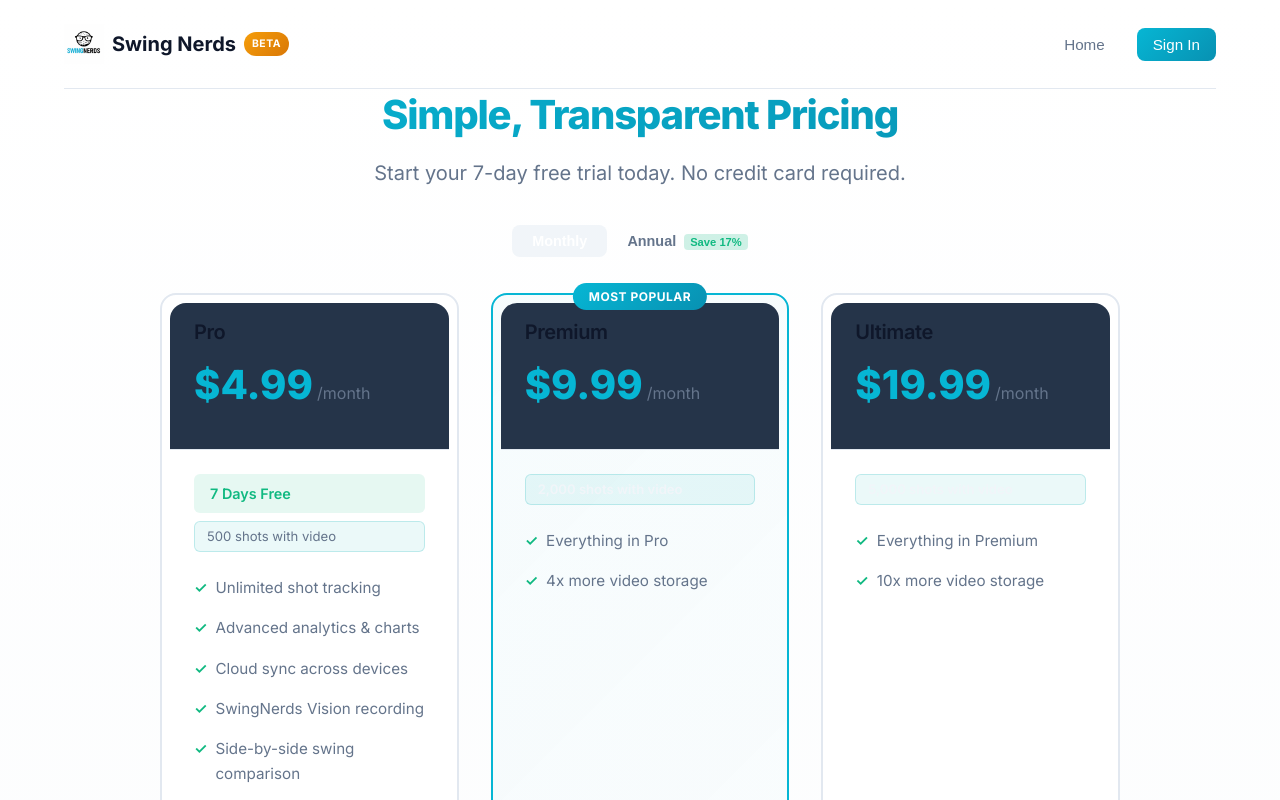
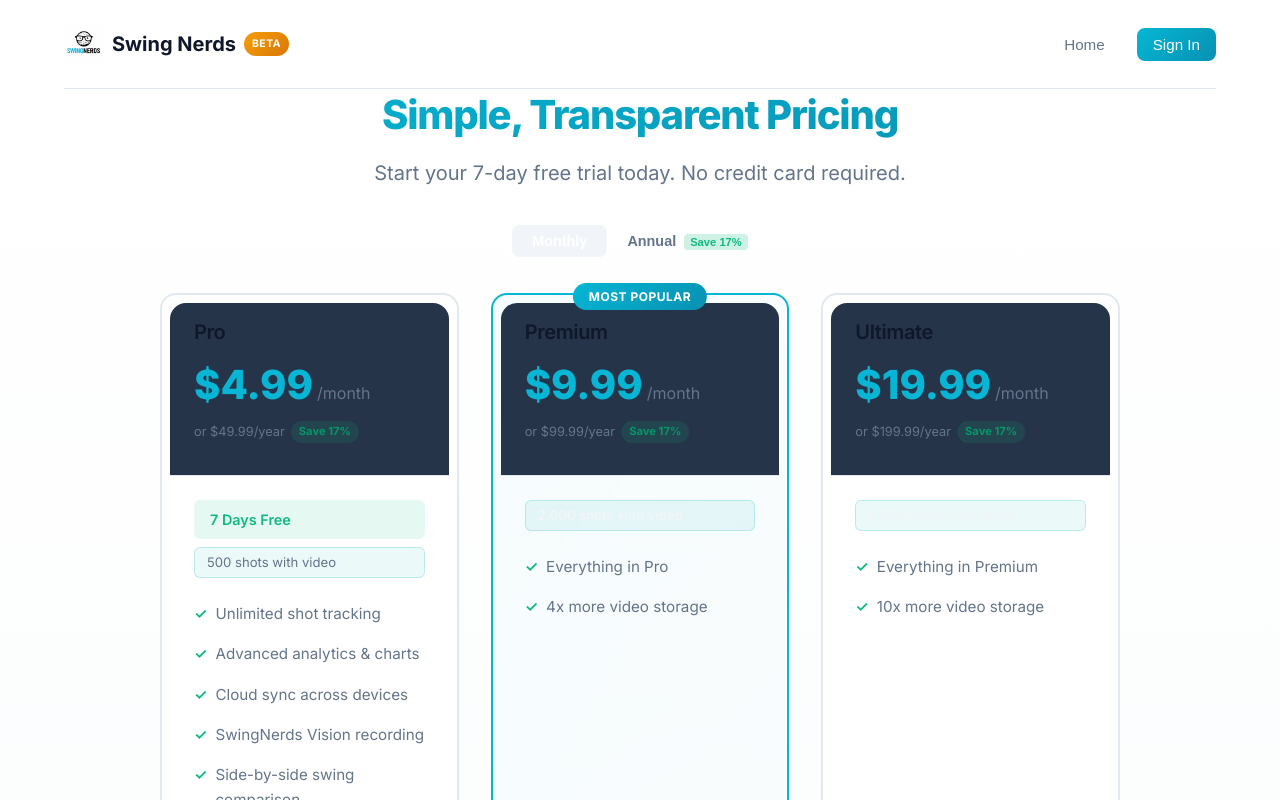
Before and after one commit to jbeacham/SwingNerds-marketing, a Vue app: page /pricing in a window 1280 px wide. Shown: the top 800 px of the page. Built offline with nearby package versions, Linux system fonts and the light colour scheme; no server answers.

Commit message:
gspro fixes marketing and pricing

```diff
--- a/src/components/LandingPage.vue
+++ b/src/components/LandingPage.vue
@@ -169,6 +169,13 @@
         <h2 class="datasources-title">Works with your launch monitor</h2>
         <p class="datasources-sub">Connect your existing gear - no extra hardware needed.</p>
         <div class="datasources-grid">
+          <router-link to="/vision" class="ds-card ds-card-link ds-card-featured">
+            <span class="ds-top-pick">Top pick</span>
+            <img src="../assets/gspro_logo.png" alt="GSPro" class="ds-logo" />
+            <div class="ds-name">GSPro</div>
+            <span class="ds-badge ds-auto-sync">&#10003; Auto Sync</span>
+            <span class="ds-csv-note">via Windows App &rarr;</span>
+          </router-link>
           <div class="ds-card">
             <img src="../assets/rapsodo-logo.png" alt="Rapsodo" class="ds-logo" />
             <div class="ds-name">Rapsodo</div>
@@ -183,16 +190,6 @@
             <img src="../assets/squaregolf_logo.png" alt="Square Golf" class="ds-logo" />
             <div class="ds-name">Square Golf</div>
             <span class="ds-badge ds-auto-sync">&#10003; CSV</span>
-          </div>
-          <div class="ds-card">
-            <img src="../assets/gspro_logo.png" alt="GSPro" class="ds-logo" />
-            <div class="ds-name">GSPro</div>
-            <span class="ds-badge ds-auto-sync">&#10003; CSV</span>
-          </div>
-          <div class="ds-card ds-card-gspro">
-            <img src="../assets/gspro_logo.png" alt="GSPro Auto Sync" class="ds-logo ds-logo-muted" />
-            <div class="ds-name">GSPro Auto Sync</div>
-            <span class="ds-badge ds-coming-soon">Coming Soon</span>
           </div>
         </div>
       </div>
@@ -937,6 +934,40 @@ function scrollToSection(id) {
 .ds-csv-note {
   font-size: 0.75rem;
   color: var(--text-3);
+  margin-top: 2px;
+}
+.ds-card-link {
+  text-decoration: none;
+  color: inherit;
+  transition: border-color 0.15s, transform 0.15s;
+}
+.ds-card-link:hover {
+  border-color: var(--primary, #00adb5);
+  transform: translateY(-1px);
+}
+.ds-card-link:hover .ds-csv-note {
+  color: var(--primary, #00adb5);
+}
+.ds-card-featured {
+  position: relative;
+  border-color: rgba(0, 173, 181, 0.45);
+  box-shadow: 0 6px 22px rgba(0, 173, 181, 0.12);
+  background: linear-gradient(180deg, rgba(0, 173, 181, 0.05), transparent);
+}
+.ds-top-pick {
+  position: absolute;
+  top: -10px;
+  left: 50%;
+  transform: translateX(-50%);
+  background: #00adb5;
+  color: #fff;
+  font-size: 0.65rem;
+  font-weight: 800;
+  text-transform: uppercase;
+  letter-spacing: 0.06em;
+  padding: 3px 10px;
+  border-radius: 999px;
+  white-space: nowrap;
 }
 @media (max-width: 768px) {
   .datasources-grid { grid-template-columns: repeat(2, 1fr); }
--- a/src/views/AboutPage.vue
+++ b/src/views/AboutPage.vue
@@ -41,7 +41,7 @@ function getStarted() {
           <div class="about-section">
             <h2>Why We Built This</h2>
             <p>
-              Golf technology has advanced tremendously, with launch monitors like Rapsodo providing incredibly detailed data about every swing.
+              Golf technology has advanced tremendously - GSPro, Rapsodo, Uneekor, and Square Golf all provide incredibly detailed data about every swing.
               However, many golfers struggle to interpret this data in a way that actually helps them improve.
             </p>
             <p>
@@ -90,7 +90,7 @@ function getStarted() {
               <div class="feature-card">
                 <div class="feature-icon">🔗</div>
                 <h3>Seamless Integration</h3>
-                <p>Direct integration with your Rapsodo launch monitor means your data flows automatically into our analysis platform.</p>
+                <p>Direct integration with GSPro (real-time via our Windows app), Rapsodo, Uneekor, and Square Golf means your data flows automatically into our analysis platform.</p>
               </div>
               <div class="feature-card">
                 <div class="feature-icon">🎮</div>
@@ -107,7 +107,7 @@ function getStarted() {
               We prioritize data security and privacy, ensuring your swing data remains yours while providing the analytics you need to improve.
             </p>
             <ul>
-              <li><strong>Real-time data sync</strong> with your Rapsodo launch monitor</li>
+              <li><strong>Real-time data sync</strong> with GSPro, Rapsodo, Uneekor, and Square Golf</li>
               <li><strong>Advanced analytics</strong> powered by statistical analysis</li>
               <li><strong>Secure data handling</strong> with industry-standard encryption</li>
               <li><strong>Cross-platform compatibility</strong> works on desktop, tablet, and mobile</li>
--- a/src/views/PricingPage.vue
+++ b/src/views/PricingPage.vue
@@ -39,6 +39,10 @@
               <span class="amount">{{ billingPeriod === 'monthly' ? '$4.99' : '$49.99' }}</span>
               <span class="period">{{ billingPeriod === 'monthly' ? '/month' : '/year' }}</span>
             </div>
+            <div class="price-alt">
+              <template v-if="billingPeriod === 'monthly'">or $49.99/year <span class="price-save">Save 17%</span></template>
+              <template v-else>or $4.99/month</template>
+            </div>
           </div>
           <div class="trial-badge">7 Days Free</div>
           <div class="video-limit-badge">500 shots with video</div>
@@ -65,6 +69,10 @@
               <span class="amount">{{ billingPeriod === 'monthly' ? '$9.99' : '$99.99' }}</span>
               <span class="period">{{ billingPeriod === 'monthly' ? '/month' : '/year' }}</span>
             </div>
+            <div class="price-alt">
+              <template v-if="billingPeriod === 'monthly'">or $99.99/year <span class="price-save">Save 17%</span></template>
+              <template v-else>or $9.99/month</template>
+            </div>
           </div>
           <div class="video-limit-badge highlight">2,000 shots with video</div>
           <ul class="features-list">
@@ -82,6 +90,10 @@
             <div class="price">
               <span class="amount">{{ billingPeriod === 'monthly' ? '$19.99' : '$199.99' }}</span>
               <span class="period">{{ billingPeriod === 'monthly' ? '/month' : '/year' }}</span>
+            </div>
+            <div class="price-alt">
+              <template v-if="billingPeriod === 'monthly'">or $199.99/year <span class="price-save">Save 17%</span></template>
+              <template v-else>or $19.99/month</template>
             </div>
           </div>
           <div class="video-limit-badge highlight">5,000 shots with video</div>
@@ -121,7 +133,7 @@
           </div>
           <div class="faq-item">
             <h4>What launch monitors are supported?</h4>
-            <p>We support Rapsodo MLM2Pro, Uneekor QED and EYE XO, GSPro simulator data, and Square Golf. More integrations are being added regularly.</p>
+            <p>GSPro (with real-time automatic sync via our Windows app), Rapsodo MLM2Pro, Uneekor QED and EYE XO, and Square Golf. More integrations are being added regularly.</p>
           </div>
           <div class="faq-item">
             <h4>Is my data secure?</h4>
@@ -408,7 +420,7 @@ function startTrial() {
   display: flex;
   align-items: baseline;
   gap: 0.25rem;
-  margin-bottom: var(--space-md);
+  margin-bottom: 4px;
 }
 
 .price .amount {
@@ -420,6 +432,25 @@ function startTrial() {
 .price .period {
   color: var(--text-secondary);
   font-size: 1rem;
+}
+
+.price-alt {
+  font-size: 0.8rem;
+  color: var(--text-secondary);
+  margin-bottom: var(--space-md);
+  display: flex;
+  align-items: center;
+  gap: 6px;
+  flex-wrap: wrap;
+}
+
+.price-save {
+  background: rgba(16, 185, 129, 0.12);
+  color: #059669;
+  font-weight: 700;
+  font-size: 0.7rem;
+  padding: 2px 8px;
+  border-radius: 999px;
 }
 
 .trial-badge {
--- a/src/views/VisionWindowsPage.vue
+++ b/src/views/VisionWindowsPage.vue
@@ -134,7 +134,7 @@
             <div class="loop-step-num">2</div>
             <div class="loop-step-body">
               <h3>Import your shot data</h3>
-              <p>Connect your launch monitor - Uneekor, Rapsodo, Square Golf, or GSPro. Your shot data syncs automatically, or upload a CSV after your session. <em>Automatic GSPro integration coming soon.</em></p>
+              <p>Connect your launch monitor. <strong>GSPro syncs automatically in real time</strong> (via the Windows app), Uneekor and Rapsodo sync via our cloud integrations, and Square Golf supports CSV upload after your session.</p>
             </div>
           </div>
           <div class="loop-connector">→</div>
```
